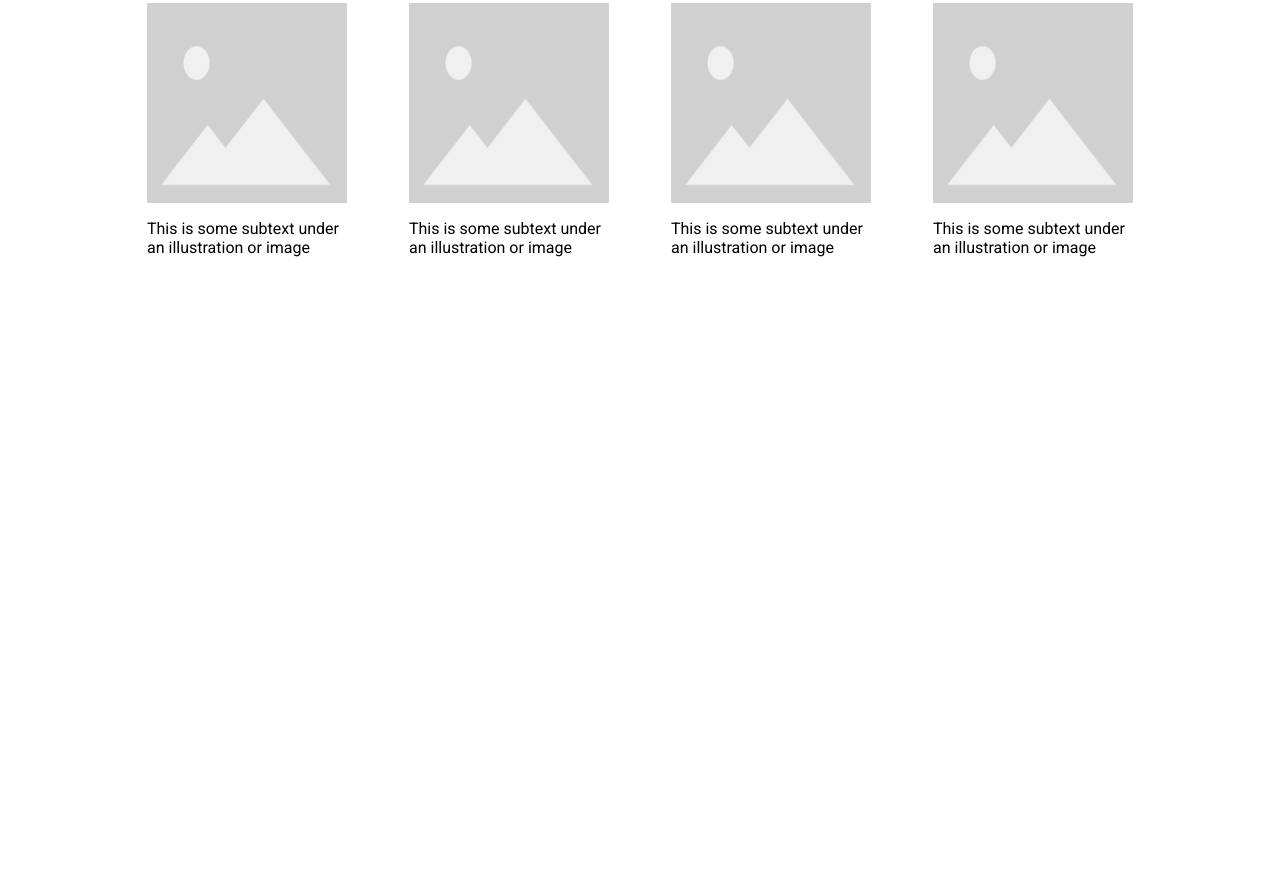
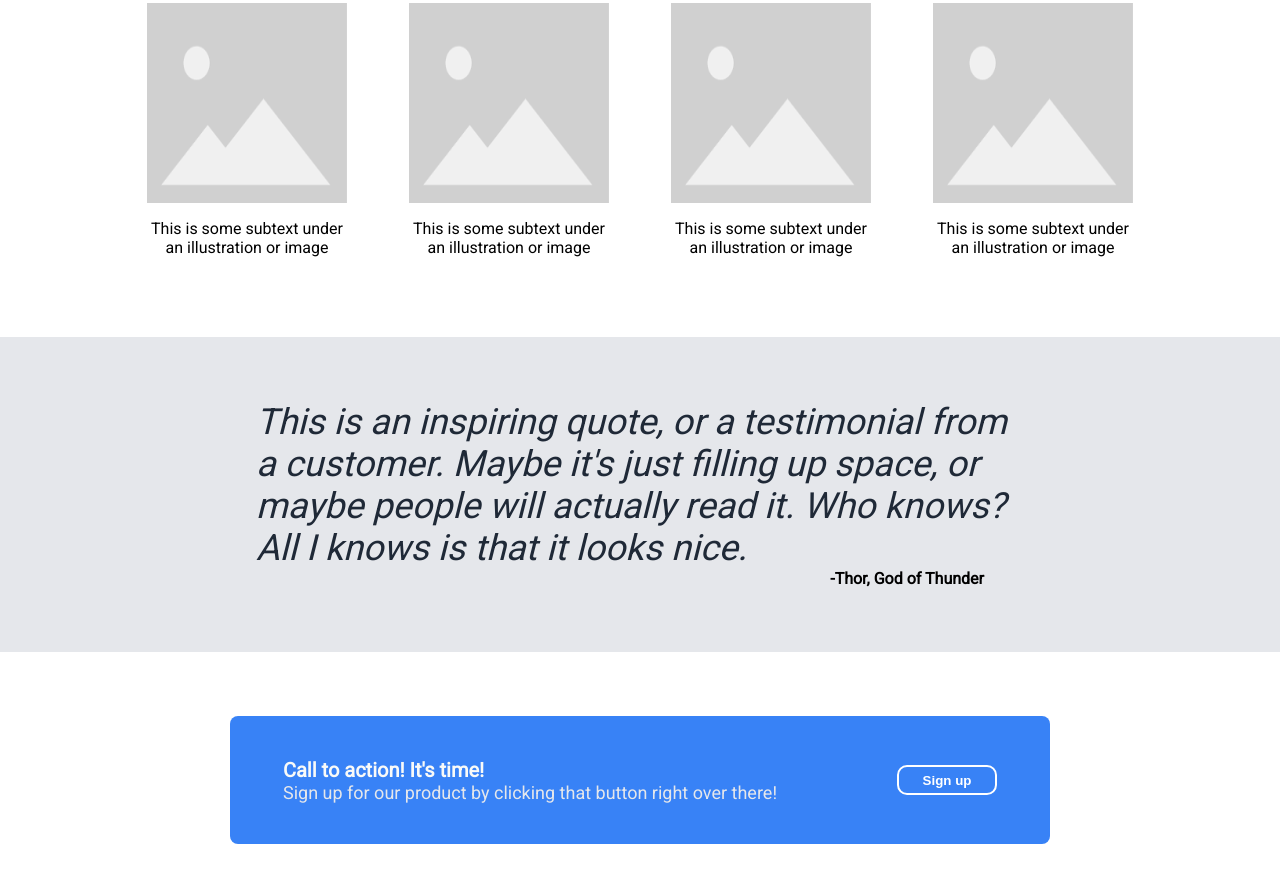
Before and after one commit to vibeeee/landing-page, a plain HTML site: page index.html in a window 1280 px wide. Shown: the part 611-1494 px from the top of the page. Before the commit the page ends 948 px from the top, so only its background shows below. Drawn offline with Linux system fonts and the light colour scheme.

Commit message:
feat: add blue box with content and sign-up button

```diff
--- a/index.html
+++ b/index.html
@@ -30,9 +30,7 @@
 
     <!--TODO: implement-->
     <div class="info">
-        <div class="info-title">
-            <div class="info-text">Some random information.</div>
-        </div>
+        <h2>Some random information.</h2>
         <div class="info-images-list">
             <div class="info-image">
                 <img src="./images/placeholder.png" alt="placeholder image" width="200" height="200">
@@ -52,8 +50,24 @@
             </div>
         </div>
     </div>
+    <div class="quote">
+        <div class="quote-content">
+            <div class="quote-text">This is an inspiring quote, or a testimonial from a customer. Maybe it's just filling up space, or maybe people will actually read it. Who knows? All I knows is that it looks nice.</div>
+            <div class="quote-author">-Thor, God of Thunder</div>
+        </div>
+    </div>
     <!--TODO: implement-->
-    <div class="quote"></div>
+    <div class="sign-up-section">
+        <div class="blue-box">
+            <div class="blue-box-content">
+                <div class="blue-box-info">
+                    <h3>Call to action! It's time!</h3>
+                    <p class="blue-box-secondary">Sign up for our product by clicking that button right over there!</p>
+                </div>
+                <button class="sign-up-header" type="button">Sign up</button>
+            </div>
+        </div>
+    </div>
     <!--TODO: implement-->
     <div class="footer"></div>
 </body>
--- a/styles.css
+++ b/styles.css
@@ -36,7 +36,7 @@ ul {
     gap: 0px 32px;
 }
 
-.header-link {
+.header-link, .blue-box-secondary {
     font-size: 18px;
     color: #E5E7EB;
 }
@@ -65,13 +65,14 @@ h1 {
 
 .sign-up-header {
     background-color: #3882F6;
+    font-weight: bolder;
     color: white;
     width: 100px;
     height: 30px;
     border-radius: 10px;
 }
 
-.info-title {
+h2 {
     display: flex;
     justify-content: center;
     font-size: 32px;
@@ -89,6 +90,111 @@ h1 {
 
 .info-image {
     display: flex;
+    flex-direction: column;
+    text-align: center;
     flex-basis: 5%;
+}
+
+.quote {
+    display: flex;
+    justify-content: center;
+    background-color: #E5E7EB;
+}
+
+.quote-content {
+    display: flex;
+    flex-direction: column;
+    justify-content: center;
+    width: 60%;
+    margin: 64px 0;
+}
+
+.quote-text {
+    display: flex;
+    justify-content: center;
+    font-size: 36px;
+    font-style: italic;
+    font-weight: lighter;
+    color: #1F2937;
+}
+
+.quote-author {
+    display: flex;
+    justify-content: flex-end;
+    font-weight: bolder;
+    margin-right: 40px;
+}
+
+.sign-up-section {
+    display: flex;
+    justify-content: center;
+}
+
+.blue-box {
+    display: flex;
+    justify-content: center;
+    background-color: #3882F6;
+    border-radius: 8px;
+    height: 128px;
+    width: 64%;
+    margin: 64px;
+}
+
+.blue-box-content {
+    display: flex;
+    align-items: center;
+    gap: 0 120px;
+}
+
+h3, .blue-box-secondary {
+    margin: 0;
+}
+
+h3 {
+    color: #F9FAF8;
+    font-size: 20px;
+    font-weight: bolder;
+    margin-bottom: 0px;
+}
+
+.blue-box-content .sign-up-header {
+    border: 2px solid white;
+}
+
+/* .sign-up-section {
+    display: flex;
+    justify-content: center;
+}
+
+.call-to-action {
+    display: flex;
+    justify-content: center;
+    align-items: center;
+    background-color: #3882F6;
+    border-radius: 8px;
+    margin: 64px;
+    height: 120px;
+    width: 70%;
+    gap: 0 128px;
+}
+
+.call-to-action-text {
+    display: flex;
     flex-direction: column;
 }
+
+h3 {
+    color: #F9FAF8;
+    font-size: 20px;
+    font-weight: bolder;
+    margin-bottom: 0px;
+}
+
+.call-to-action-text .header-link {
+    margin-top: 0px;
+}
+
+.call-to-action .sign-up-header {
+    border: 2px solid white;
+    margin-bottom: 0px;
+} */
```
